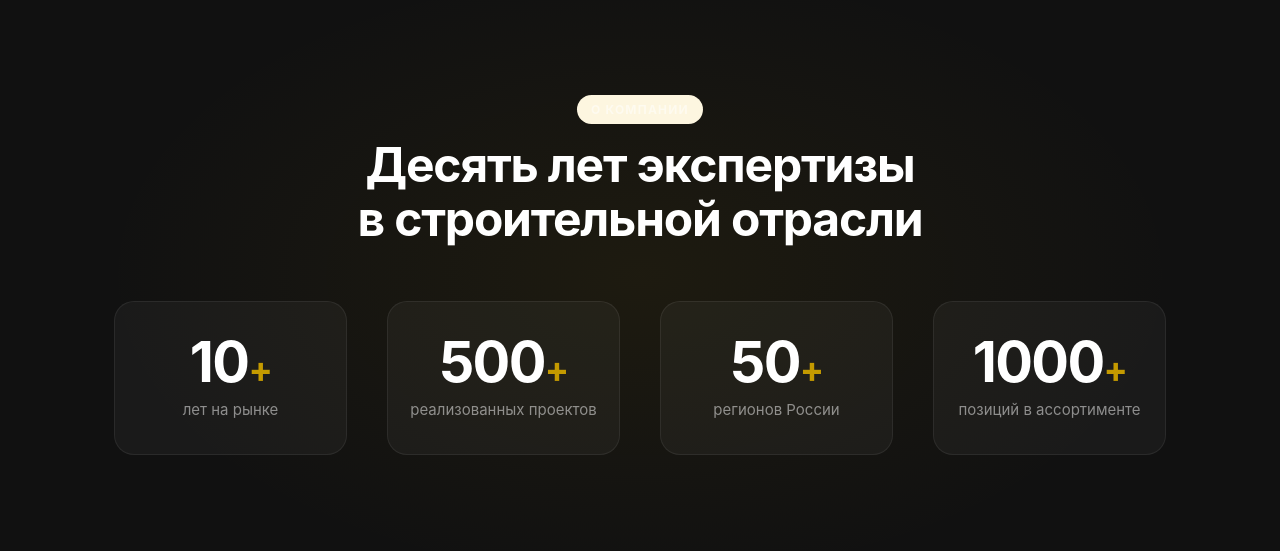
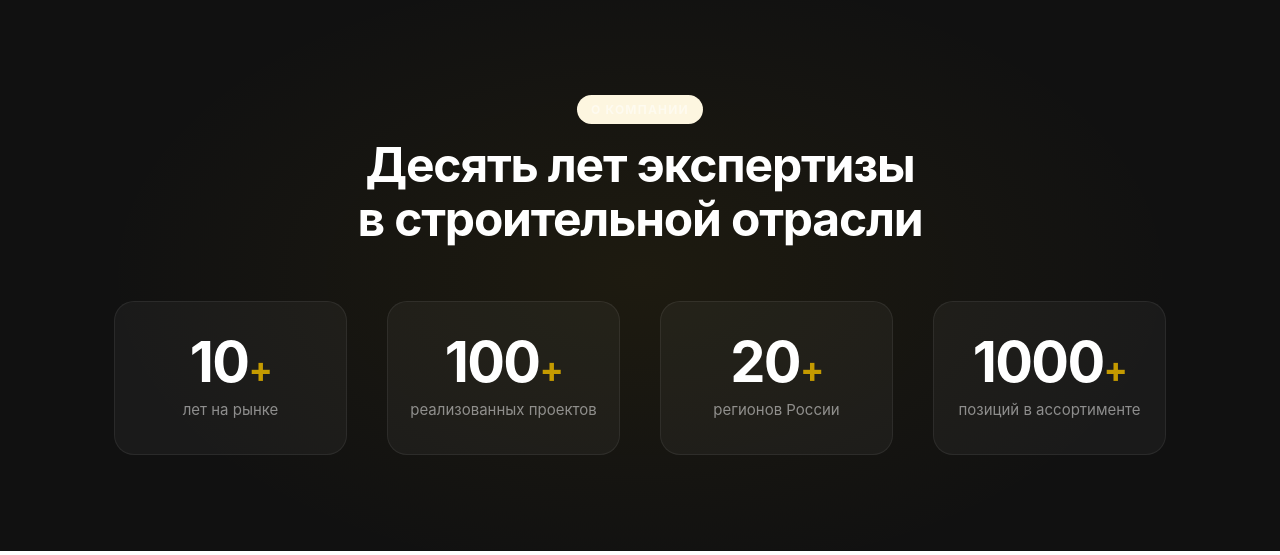
Before and after one commit to akirzhinov07-beep/magistral217, a PHP site: page / in a window 1280 px wide. Shown: the part 1519-2074 px from the top of the page. Run offline with PHP 8.4, Linux system fonts and the light colour scheme.

Commit message:
Update stats: 100+ projects, 20+ regions
https://claude.ai/code/session_016P4qdE9McLSEN49DCgqmqj

```diff
--- a/index.php
+++ b/index.php
@@ -62,8 +62,8 @@
     </div>
     <div class="stats-grid">
       <div class="stat-item fade-up fade-up-delay-1"><div class="stat-number">10<span>+</span></div><div class="stat-label">лет на рынке</div></div>
-      <div class="stat-item fade-up fade-up-delay-2"><div class="stat-number">500<span>+</span></div><div class="stat-label">реализованных проектов</div></div>
-      <div class="stat-item fade-up fade-up-delay-3"><div class="stat-number">50<span>+</span></div><div class="stat-label">регионов России</div></div>
+      <div class="stat-item fade-up fade-up-delay-2"><div class="stat-number">100<span>+</span></div><div class="stat-label">реализованных проектов</div></div>
+      <div class="stat-item fade-up fade-up-delay-3"><div class="stat-number">20<span>+</span></div><div class="stat-label">регионов России</div></div>
       <div class="stat-item fade-up fade-up-delay-4"><div class="stat-number">1000<span>+</span></div><div class="stat-label">позиций в ассортименте</div></div>
     </div>
   </div>
```
